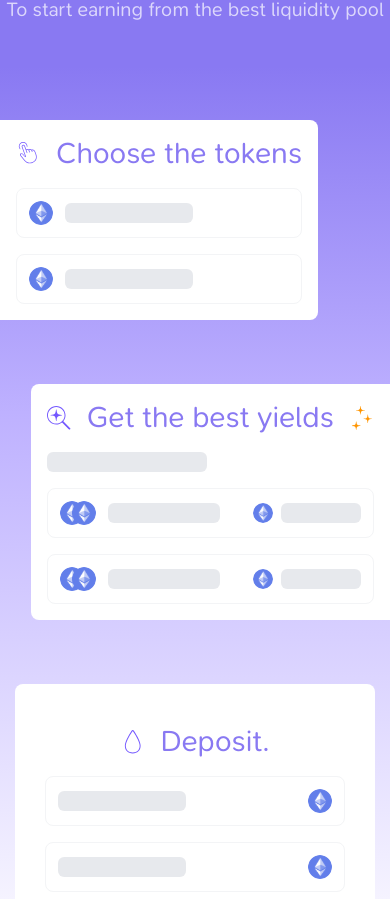
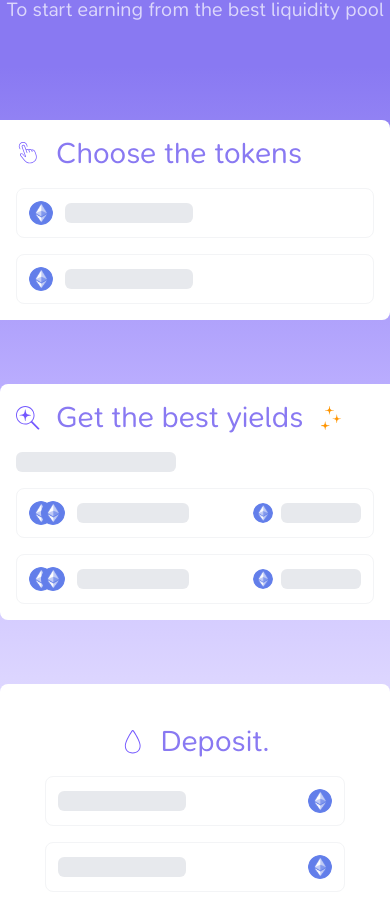
Before and after one commit to Zup-Protocol/zup-landing, a Next.js app: page / in a window 390 px wide. Shown: the part 1080-1979 px from the top of the page. Built offline with nearby package versions, Linux system fonts and the light colour scheme.

Commit message:
fix somethings

```diff
--- a/components/ui/featureCard.tsx
+++ b/components/ui/featureCard.tsx
@@ -27,11 +27,11 @@ export default function FeatureCard({
 
   const cardClasses = clsx(
     'bg-white flex flex-col items-start justify-between text-left lg:rounded-lg',
-    'max-w-[360px] sm:w-2/3 md:max-w-full md:w-1/2 p-4 gap-4',
+    'w-full sm:w-2/3 md:max-w-full md:w-1/2 p-4 gap-4',
     {
       'rounded-r-lg': alignment === 'left',
       'rounded-l-lg': alignment === 'right',
-      'rounded-lg mx-auto py-10 w-full': alignment === 'center',
+      'rounded-lg mx-auto py-10': alignment === 'center',
     }
   );
 
--- a/components/ui/gridCard.tsx
+++ b/components/ui/gridCard.tsx
@@ -37,7 +37,7 @@ export const GridCard = ({ icon, title, description, linkText, linkHref, classNa
         {icon}
         <h3 className="text-xl font-bold">{title}</h3>
       </div>
-      <p className="text-text-secondary mt-2 flex-grow">{description}</p>
+      <p className="mt-2 flex-grow text-gray-400">{description}</p>
       <div className='flex justify-end'>
         {linkText && linkHref && (
           <a href={linkHref} className="text-[var(--purple)] font-semibold mt-6 flex items-center group">
```
